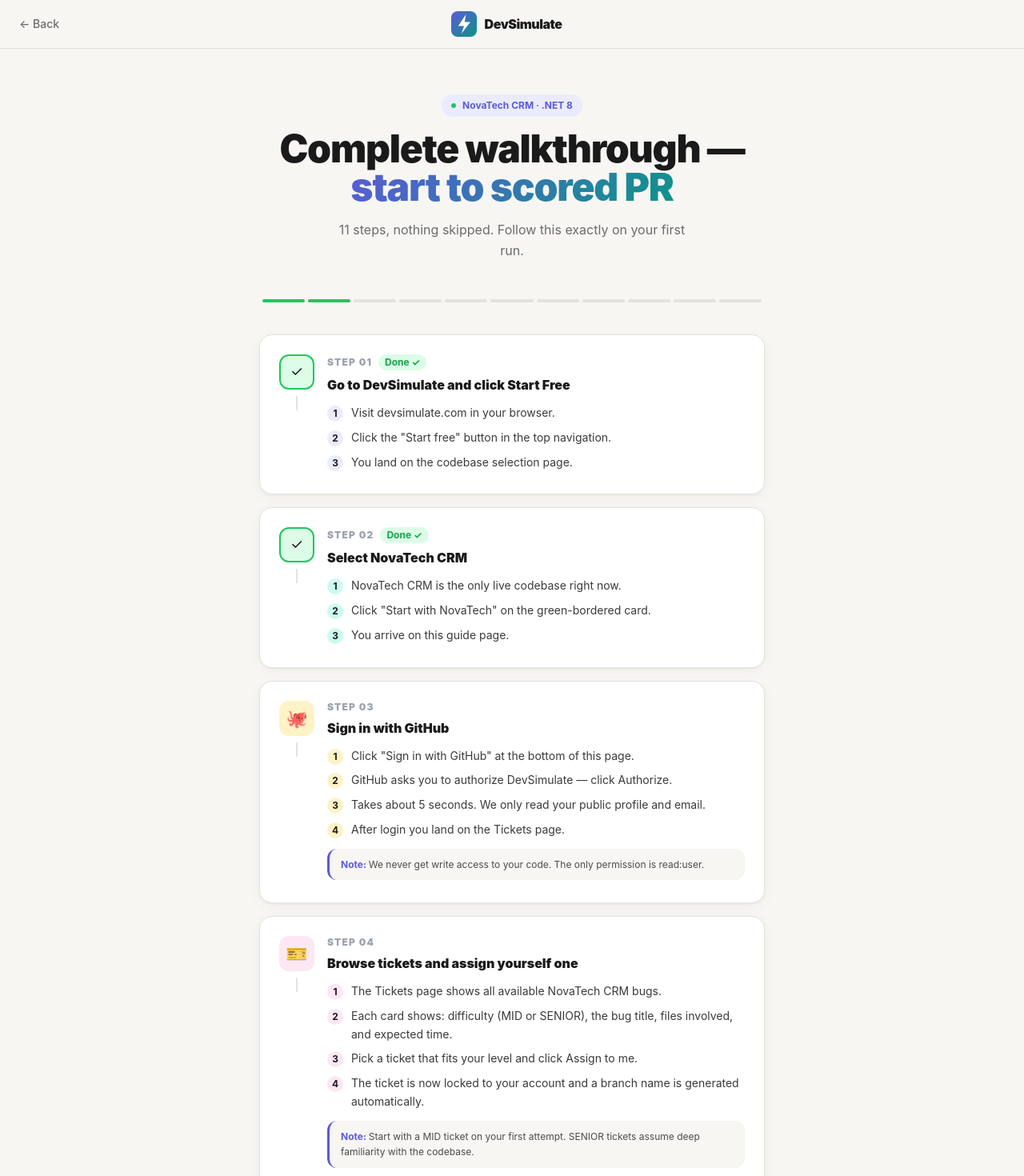
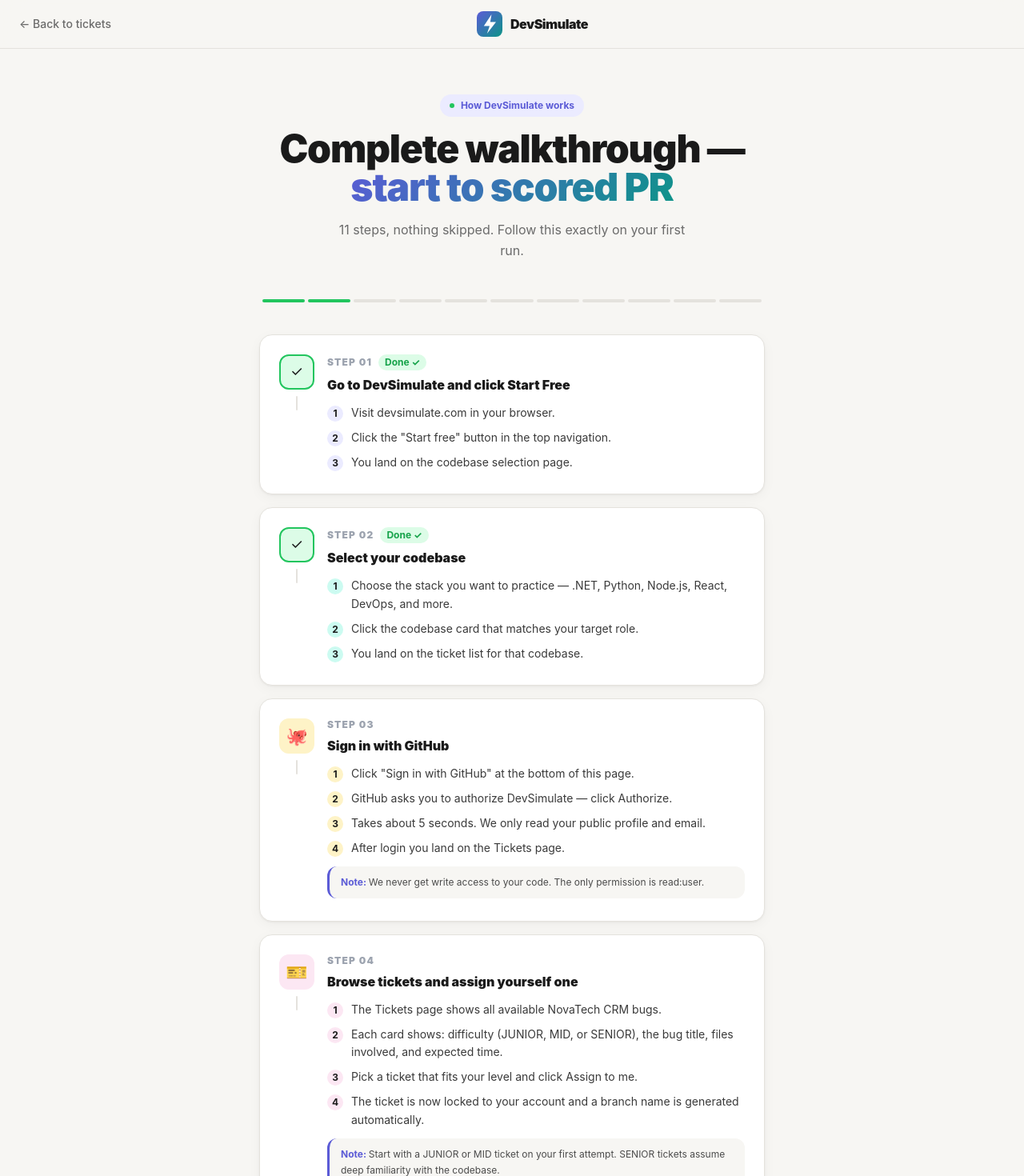
Before and after one commit to DevSimulate/DevsimulateMono, a Next.js app in the folder apps/web/: page /onboarding/guide in a window 1280 px wide. Shown: the top 1470 px of the page at 80% size. Built offline with nearby package versions, Linux system fonts and the light colour scheme; no server answers.

Commit message:
feat: add How it works link on tickets page, make guide generic

```diff
--- a/apps/web/src/app/onboarding/guide/page.tsx
+++ b/apps/web/src/app/onboarding/guide/page.tsx
@@ -44,11 +44,11 @@
     num: "02",
     icon: "🗂️",
     color: "#CCFBF1",
-    title: "Select NovaTech CRM",
+    title: "Select your codebase",
     lines: [
-      "NovaTech CRM is the only live codebase right now.",
-      'Click "Start with NovaTech" on the green-bordered card.',
-      "You arrive on this guide page.",
+      "Choose the stack you want to practice — .NET, Python, Node.js, React, DevOps, and more.",
+      "Click the codebase card that matches your target role.",
+      "You land on the ticket list for that codebase.",
     ],
     note: null,
     done: true,
@@ -73,11 +73,11 @@
     title: "Browse tickets and assign yourself one",
     lines: [
       "The Tickets page shows all available NovaTech CRM bugs.",
-      "Each card shows: difficulty (MID or SENIOR), the bug title, files involved, and expected time.",
+      "Each card shows: difficulty (JUNIOR, MID, or SENIOR), the bug title, files involved, and expected time.",
       "Pick a ticket that fits your level and click Assign to me.",
       "The ticket is now locked to your account and a branch name is generated automatically.",
     ],
-    note: "Start with a MID ticket on your first attempt. SENIOR tickets assume deep familiarity with the codebase.",
+    note: "Start with a JUNIOR or MID ticket on your first attempt. SENIOR tickets assume deep familiarity with the codebase.",
   },
   {
     num: "05",
@@ -113,8 +113,8 @@
     title: "Clone the codebase — extension sets up the repo",
     lines: [
       'Click "Clone Codebase" next to your ticket in the VS Code sidebar.',
-      "A folder picker opens — choose where you want to clone NovaTech CRM.",
-      "The extension automatically clones the repo and creates your branch (e.g. devsim/nova-47).",
+      "A folder picker opens — choose where you want to clone the repo.",
+      "The extension automatically clones the repo and creates your branch.",
       "VS Code reopens with the cloned folder. Your branch is already checked out — ready to code.",
     ],
     note: null,
@@ -183,8 +183,10 @@
 
 function GuideContent() {
   const searchParams = useSearchParams();
-  const codebase = searchParams.get("codebase") ?? "novatech";
+  const codebaseId = searchParams.get("codebaseId") ?? undefined;
   const [authed, setAuthed] = useState<boolean | null>(null);
+
+  const ticketsHref = codebaseId ? `/tickets?codebaseId=${codebaseId}` : "/tickets";
 
   useEffect(() => {
     setAuthed(!!getToken());
@@ -192,9 +194,9 @@
 
   function handleGetStarted() {
     if (getToken()) {
-      window.location.href = "/tickets";
+      window.location.href = ticketsHref;
     } else {
-      localStorage.setItem("ds_submit_return", "/tickets");
+      localStorage.setItem("ds_submit_return", ticketsHref);
       window.location.href = GITHUB_AUTH_URL;
     }
   }
@@ -204,12 +206,12 @@
 
       {/* Nav */}
       <nav className="sticky top-0 z-40 nav-glass px-6 py-3.5 flex items-center justify-between">
-        <Link href="/onboarding/select"
+        <Link href={ticketsHref}
           className="text-sm font-medium transition-colors"
           style={{ color: "#6B6B6B" }}
           onMouseEnter={e => (e.currentTarget.style.color = "#1A1A1A")}
           onMouseLeave={e => (e.currentTarget.style.color = "#6B6B6B")}>
-          ← Back
+          ← Back to tickets
         </Link>
         <Logo variant="horizontal" size={32} />
         <div className="w-16" />
@@ -219,13 +221,11 @@
 
         {/* Header */}
         <div className="text-center mb-12 fade-in-up">
-          {codebase === "novatech" && (
-            <div className="inline-flex items-center gap-2 px-3 py-1.5 rounded-full mb-4 text-xs font-bold"
-              style={{ background: "#EBEBFF", color: "#5B5BD6" }}>
-              <span className="w-1.5 h-1.5 rounded-full bg-green-500 inline-block" />
-              NovaTech CRM · .NET 8
-            </div>
-          )}
+          <div className="inline-flex items-center gap-2 px-3 py-1.5 rounded-full mb-4 text-xs font-bold"
+            style={{ background: "#EBEBFF", color: "#5B5BD6" }}>
+            <span className="w-1.5 h-1.5 rounded-full bg-green-500 inline-block" />
+            How DevSimulate works
+          </div>
           <h1 className="text-4xl sm:text-5xl font-black tracking-tight leading-tight mb-4" style={{ color: "#1A1A1A" }}>
             Complete walkthrough —<br />
             <span className="gradient-text">start to scored PR</span>
--- a/apps/web/src/app/tickets/page.tsx
+++ b/apps/web/src/app/tickets/page.tsx
@@ -145,7 +145,15 @@
             </span>
           )}
         </div>
-        <span className="text-slate-600 text-sm ml-auto">{tickets.length} tickets</span>
+        <div className="ml-auto flex items-center gap-4">
+          <Link
+            href={`/onboarding/guide${codebaseId ? `?codebaseId=${codebaseId}` : ""}`}
+            className="text-slate-400 hover:text-white text-xs font-medium transition-colors"
+          >
+            ? How it works
+          </Link>
+          <span className="text-slate-600 text-sm">{tickets.length} tickets</span>
+        </div>
       </header>
 
       <main className="max-w-3xl mx-auto px-6 py-10 space-y-4">
```
